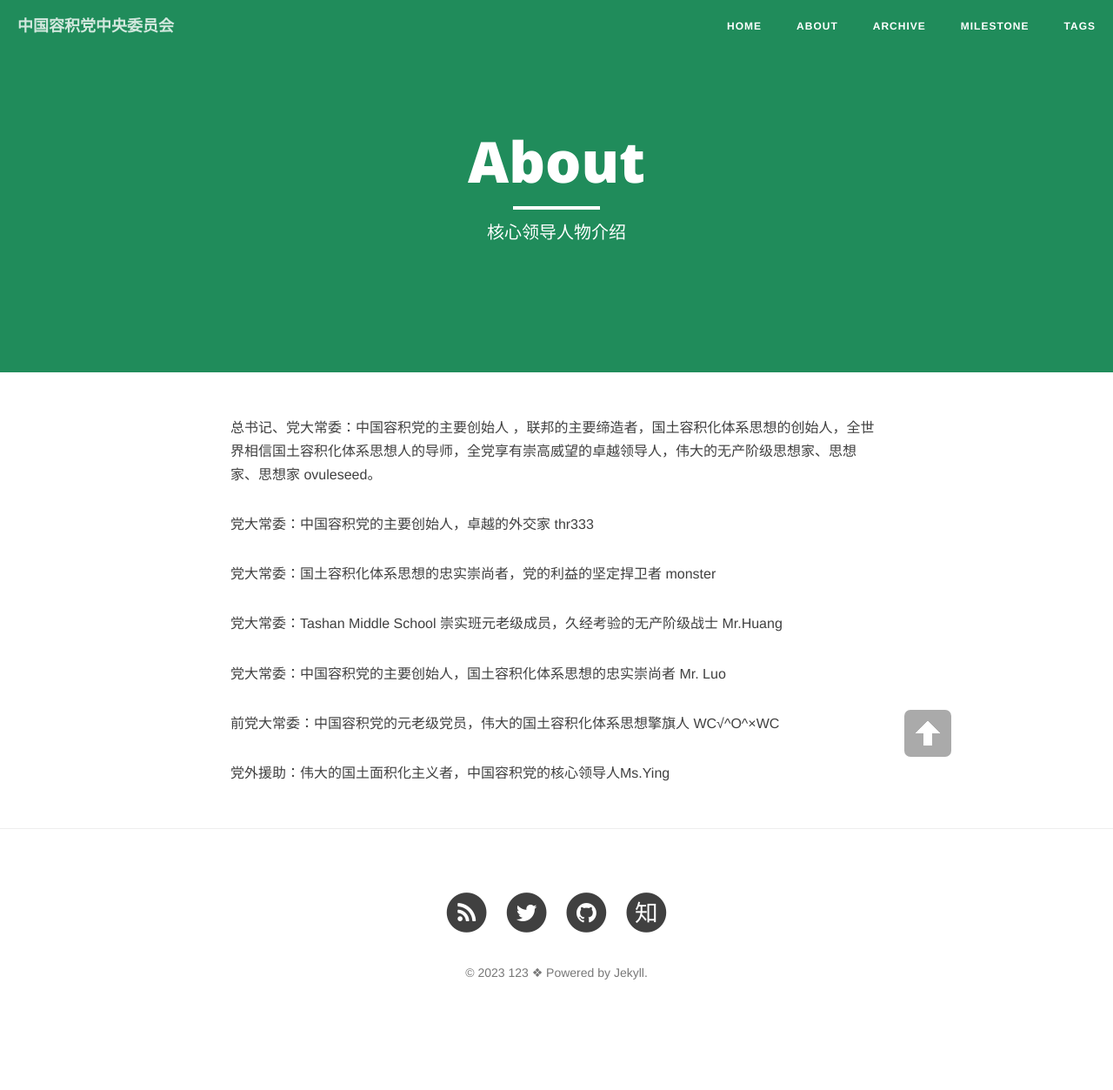
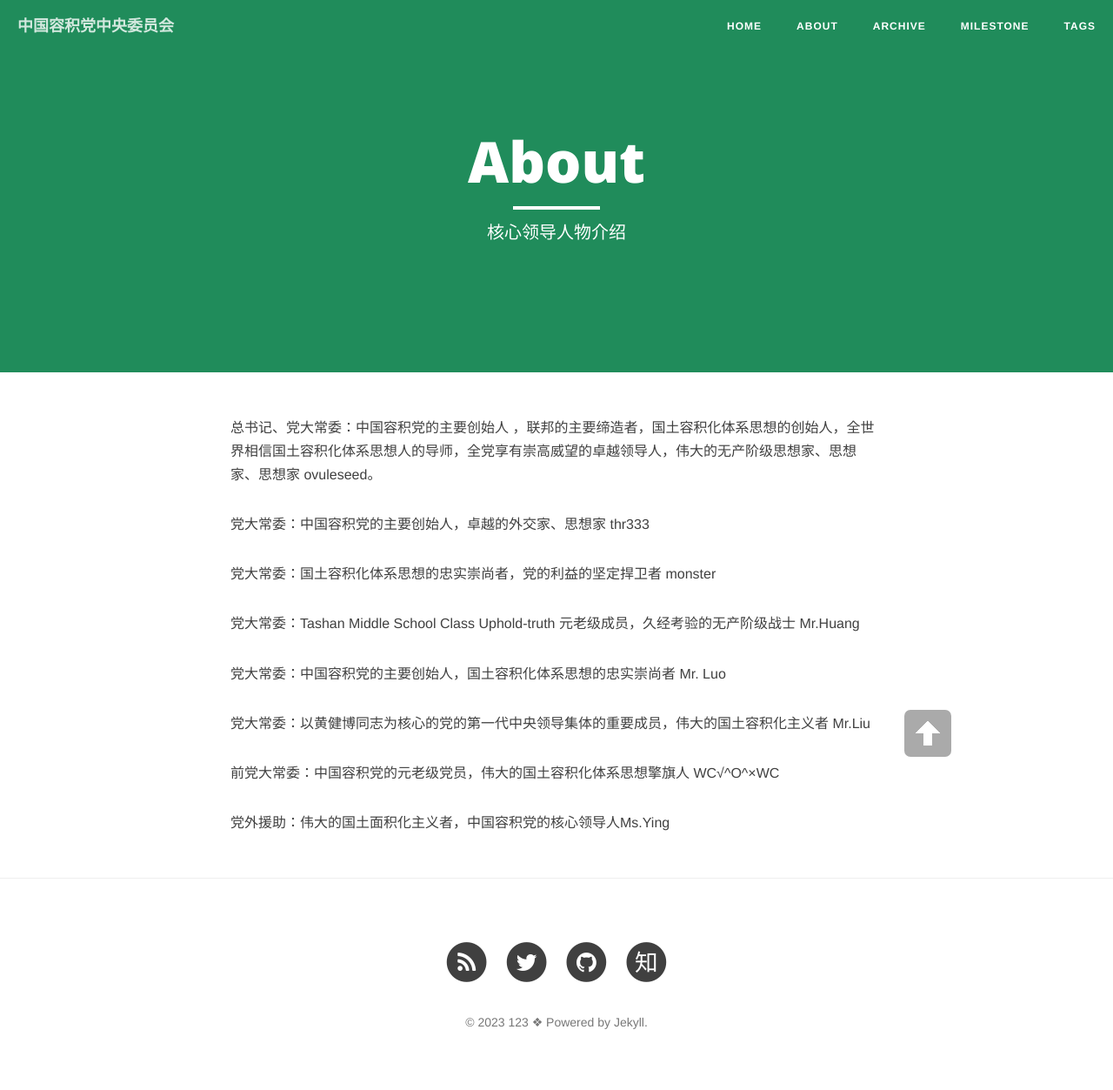
Before and after one commit to ovule-seed/ovule-seed.github.io, a Jekyll site: the page built from about.md, in a window 1280 px wide. Shown: the whole page at 87% size. Built offline with Jekyll 4.4.1, drawn with Linux system fonts in a browser that asks for light colours; nearby versions of some CDN libraries; before the commit the page ends 1195 px from its top, so only the background shows below that.

Commit message:
Update about.md

```diff
--- a/about.md
+++ b/about.md
@@ -7,13 +7,15 @@ header-img: "img/green.jpg"
 
 总书记、党大常委：中国容积党的主要创始人 ，联邦的主要缔造者，国土容积化体系思想的创始人，全世界相信国土容积化体系思想人的导师，全党享有崇高威望的卓越领导人，伟大的无产阶级思想家、思想家、思想家 ovuleseed。
 
-党大常委：中国容积党的主要创始人，卓越的外交家 thr333
+党大常委：中国容积党的主要创始人，卓越的外交家、思想家 thr333
 
 党大常委：国土容积化体系思想的忠实崇尚者，党的利益的坚定捍卫者 monster
 
-党大常委：Tashan Middle School 崇实班元老级成员，久经考验的无产阶级战士 Mr.Huang
+党大常委：Tashan Middle School Class Uphold-truth 元老级成员，久经考验的无产阶级战士 Mr.Huang
 
 党大常委：中国容积党的主要创始人，国土容积化体系思想的忠实崇尚者 Mr. Luo
+
+党大常委：以黄健博同志为核心的党的第一代中央领导集体的重要成员，伟大的国土容积化主义者 Mr.Liu
 
 前党大常委：中国容积党的元老级党员，伟大的国土容积化体系思想擎旗人 WC√^O^×WC
 
```
